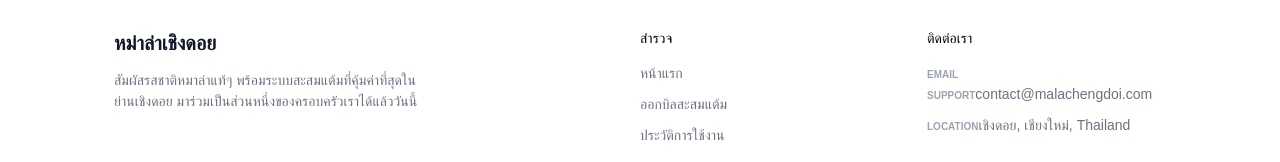
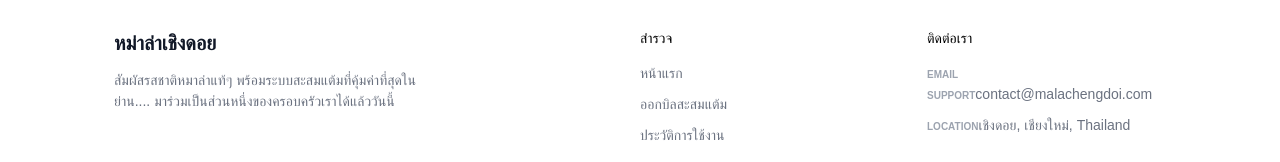
Before and after one commit to Chanakan060703/point-project-web, a Next.js app: page / in a window 1280 px wide. Shown: the part 886-1048 px from the top of the page. Built offline with nearby package versions, Linux system fonts and the light colour scheme; no server answers; a web font is replaced by a local one.

Commit message:
manage code

```diff
--- a/src/app/Bill/page.tsx
+++ b/src/app/Bill/page.tsx
@@ -114,7 +114,7 @@ export default function BillPage() {
             <main className="bill-page">
                 <div className="bill-container">
                     <div className="bill-header">
-                        <h2>สร้างบิล / สะสมแต้ม</h2>
+                        <h2>สร้างบิล</h2>
                         <p>ทำรายการเพื่อเพิ่มแต้มสะสมของคุณ</p>
                     </div>
                     <Card className="bill-card">
@@ -213,11 +213,8 @@ export default function BillPage() {
                                                     strokeWidth="3"
                                                     fill="none"
                                                 />
-                                                <path className="spinner-fg"
-                                                    d="M4 12a8 8 0 018-8"
-                                                />
+                                                <path className="spinner-fg" d="M4 12a8 8 0 018-8" />
                                             </svg>
-
                                             <span>...</span>
                                         </div>
                                     ) : (
--- a/src/components/Footer.tsx
+++ b/src/components/Footer.tsx
@@ -16,7 +16,7 @@ export const Footer: React.FC = () => {
               </span>
             </Link>
             <p className="footer-description">
-              สัมผัสรสชาติหมาล่าแท้ๆ พร้อมระบบสะสมแต้มที่คุ้มค่าที่สุดในย่านเชิงดอย
+              สัมผัสรสชาติหมาล่าแท้ๆ พร้อมระบบสะสมแต้มที่คุ้มค่าที่สุดในย่าน....
               มาร่วมเป็นส่วนหนึ่งของครอบครัวเราได้แล้ววันนี้
             </p>
           </div>
```
Also changed, not shown: src/app/auth/register/page.tsx (+2 -14 lines).
